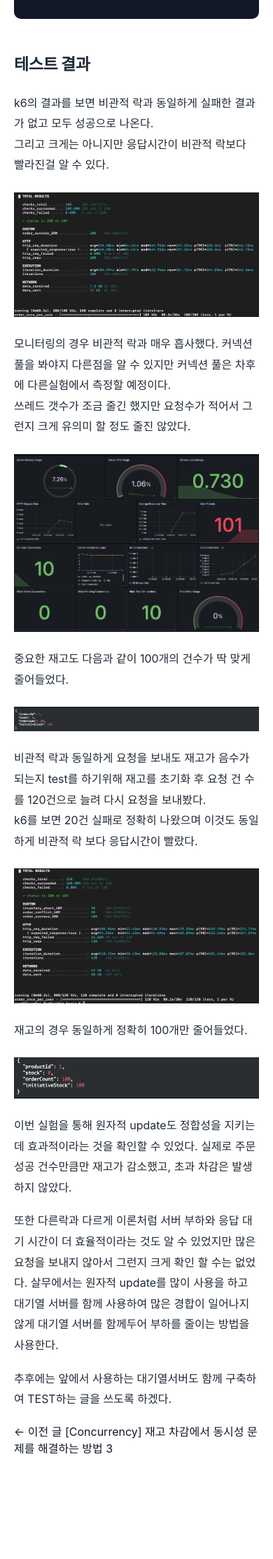
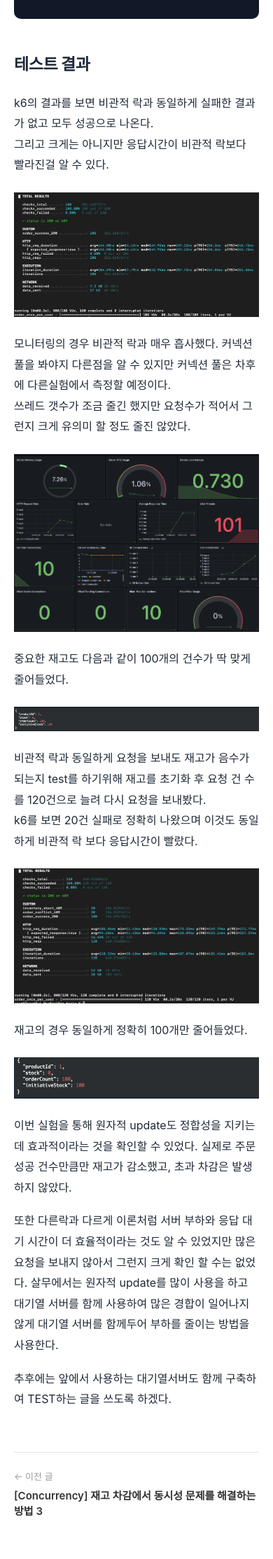
Before and after one commit to sssm987/blog, a Jekyll site: the page built from _posts/2026-08-04-concurrency- fifth-post.md, in a window 390 px wide. Shown: the part 2746-4974 px from the top of the page at 70% size. Built offline with Jekyll 4.4.1, drawn with Linux system fonts in a browser that asks for light colours; before the commit the page ends 4859 px from its top, so only the background shows below that.

Commit message:
feat : css추가

```diff
--- a/assets/css/main.css
+++ b/assets/css/main.css
@@ -245,4 +245,69 @@ pre code {
   .article {
     margin-top: 56px;
   }
+  .series-navigation {
+    display: flex;
+    justify-content: space-between;
+    gap: 40px;
+
+    margin-top: 80px;
+    padding-top: 24px;
+
+    border-top: 1px solid #e5e5e5;
+  }
+
+  .series-prev,
+  .series-next {
+    width: 50%;
+  }
+
+  .series-next {
+    text-align: right;
+  }
+
+  /* 이전 글 / 다음 글 표시 */
+  .series-navigation span {
+    display: block;
+
+    margin-bottom: 8px;
+
+    font-size: 13px;
+    color: #999;
+  }
+
+    /* 글 제목 */
+  .series-navigation a {
+    display: inline-block;
+
+    font-size: 15px;
+    font-weight: 600;
+    line-height: 1.5;
+
+    color: #333;
+    text-decoration: none;
+  }
+
+  /* 마우스 올렸을 때 */
+  .series-navigation a:hover {
+    text-decoration: underline;
+  }
+
+  /* 모바일 */
+  @media (max-width: 768px) {
+    .series-navigation {
+        flex-direction: column;
+        gap: 24px;
+
+        margin-top: 60px;
+    }
+
+    .series-prev,
+    .series-next {
+        width: 100%;
+    }
+
+    .series-next {
+        text-align: left;
+    }
+  }
 }
```
